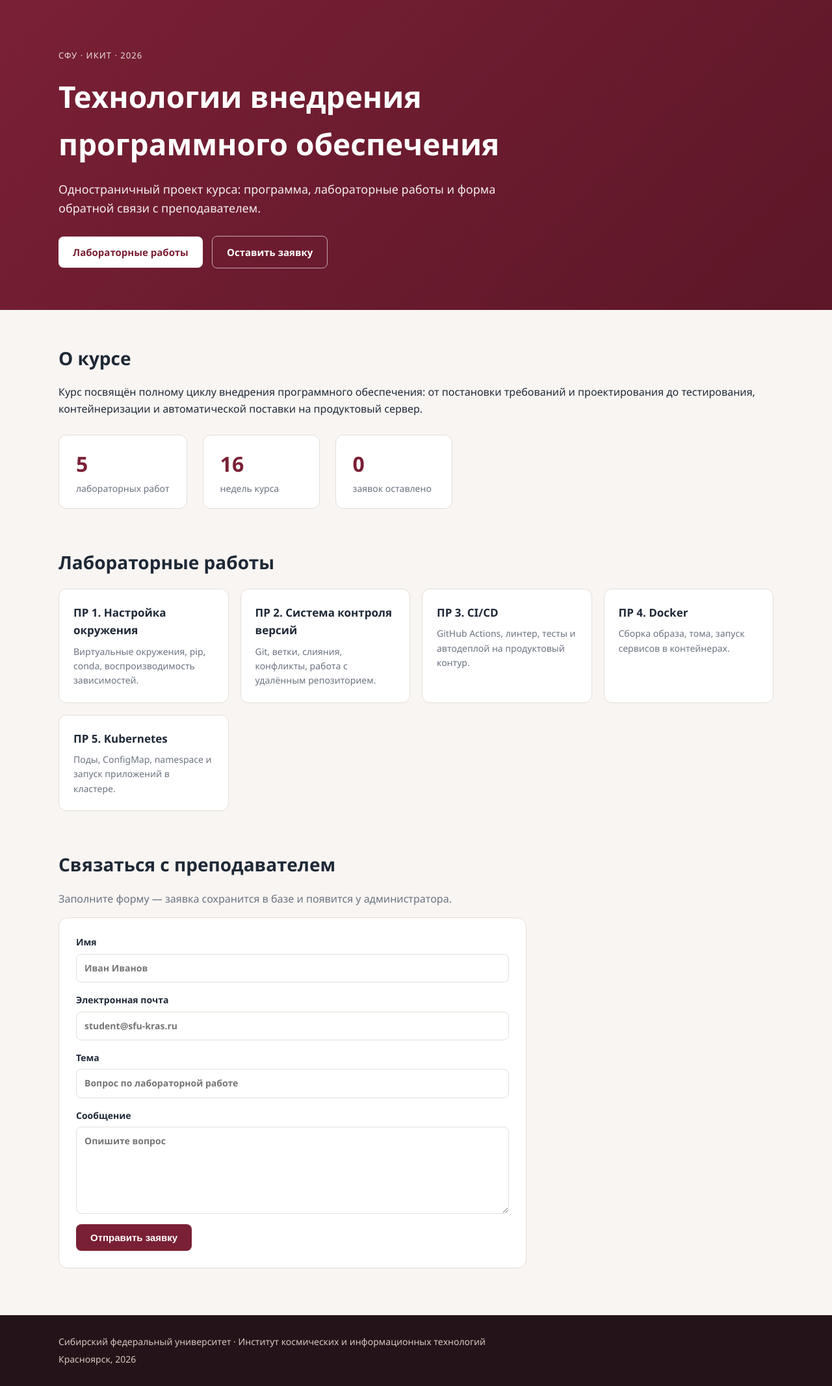
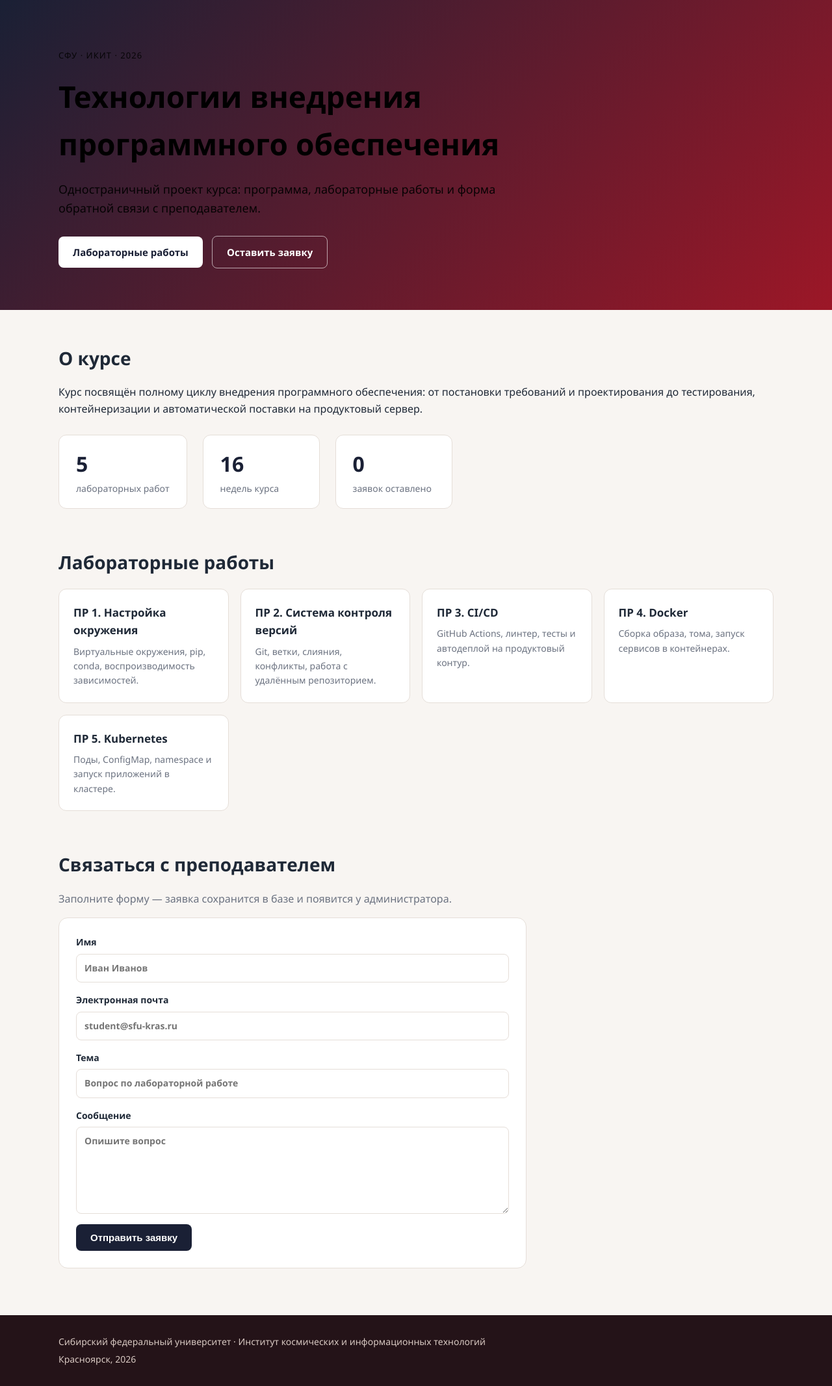
Before and after one commit to PuuPSEK/laba3, a Django app: page / in a window 1280 px wide. Shown: the whole page at 65% size. Run offline with Django 5.2, Linux system fonts and the light colour scheme; data that the repository does not hold is empty.

Commit message:
new style

```diff
--- a/landing/static/landing/style.css
+++ b/landing/static/landing/style.css
@@ -1,8 +1,8 @@
 :root {
     --ink: #1f2937;
     --muted: #6b7280;
-    --brand: #7a2035;
-    --brand-dark: #5c1727;
+    --brand: #1a2035;
+    --brand-dark: #9c1727;
     --bg: #f8f5f2;
     --card: #ffffff;
     --line: #e5ded8;
@@ -27,7 +27,7 @@ body {
 
 .hero {
     background: linear-gradient(135deg, var(--brand), var(--brand-dark));
-    color: #fff;
+    color: #000;
     padding: 72px 0 64px;
 }
 
--- a/landing/tests.py
+++ b/landing/tests.py
@@ -23,7 +23,7 @@ class LandingPageTests(TestCase):
         response = self.client.post(reverse("landing:index"), VALID_FORM)
         self.assertRedirects(response, reverse("landing:index"))
 ###
-        self.assertEqual(ConsultationRequest.objects.count(), 2)
+        self.assertEqual(ConsultationRequest.objects.count(), 1)
 ###
 
     def test_invalid_form_shows_errors(self):
```
